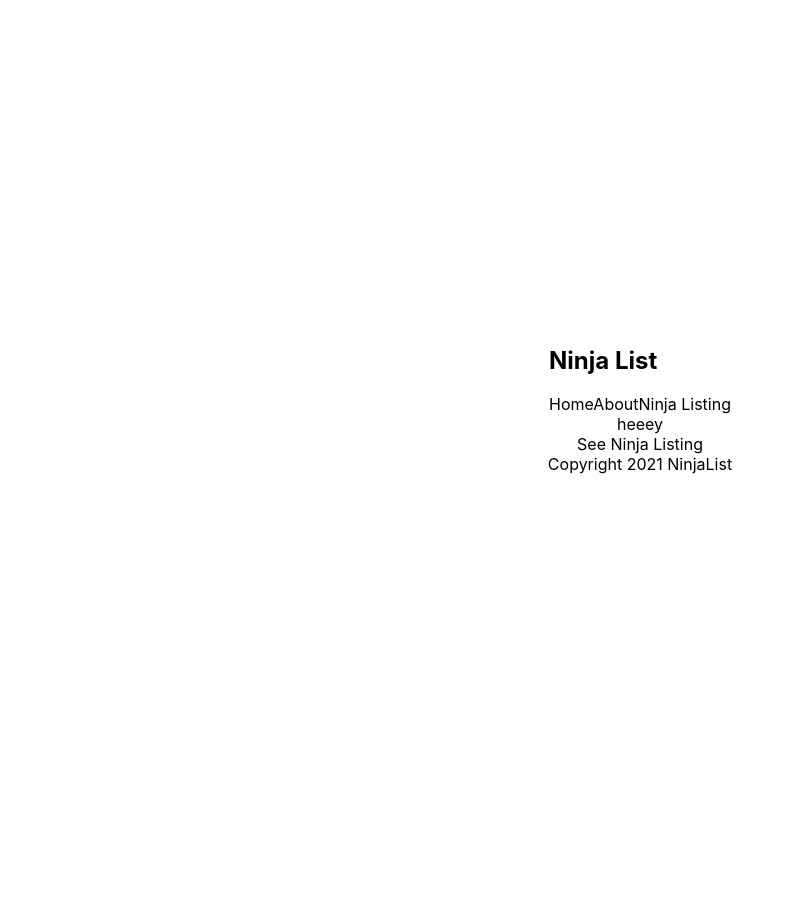
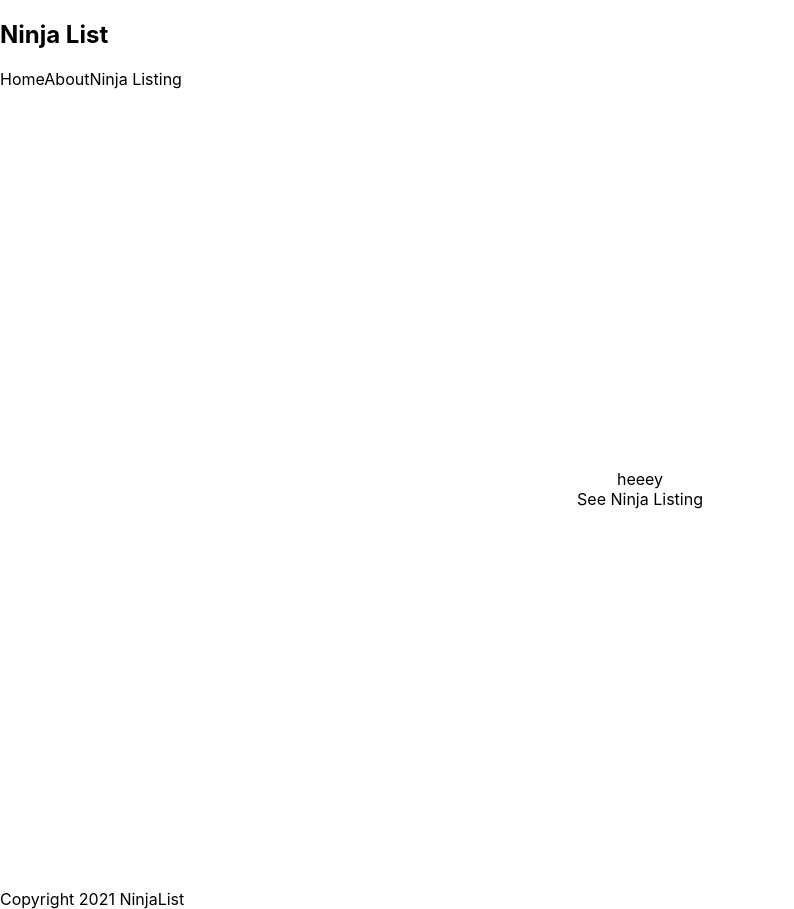
Before and after one commit to nathan-torquato/next-js-alpha, a Next.js app: page / in a window 1280 px wide. Shown: the whole page, without its empty margins (0-794 px from the left). Before the commit the page ends 800 px from the top, so only its background shows below. Built offline with nearby package versions, Linux system fonts and the light colour scheme.

Commit message:
feat: use layout component so as to have navbar and footer in every page

```diff
--- /dev/null
+++ b/components/Layout.js
@@ -0,0 +1,14 @@
+import Footer from "./Footer"
+import Navbar from "./Navbar"
+
+const Layout = ({ children }) => {
+  return (
+    <div className="content">
+      <Navbar />
+      {children}
+      <Footer />
+    </div>
+  )
+}
+
+export default Layout
--- a/pages/_app.js
+++ b/pages/_app.js
@@ -1,7 +1,12 @@
+import Layout from '../components/Layout'
 import '../styles/globals.css'
 
 function MyApp({ Component, pageProps }) {
-  return <Component {...pageProps} />
+  return (
+    <Layout>
+      <Component {...pageProps} />
+    </Layout>
+  )
 }
 
 export default MyApp
--- a/pages/index.js
+++ b/pages/index.js
@@ -1,7 +1,5 @@
 import Head from 'next/head'
 import Link from 'next/link'
-import Footer from '../components/Footer'
-import Navbar from '../components/Navbar'
 import styles from '../styles/Home.module.css'
 
 export default function Home() {
@@ -11,14 +9,12 @@
         <title>Home</title>
         <link rel="icon" href="/favicon.ico" />
       </Head>
-      <Navbar />
       <main>
         heeey
       </main>
       <Link href="/ninjas">
         See Ninja Listing
       </Link>
-      <Footer />
     </div>
   )
 }
```
